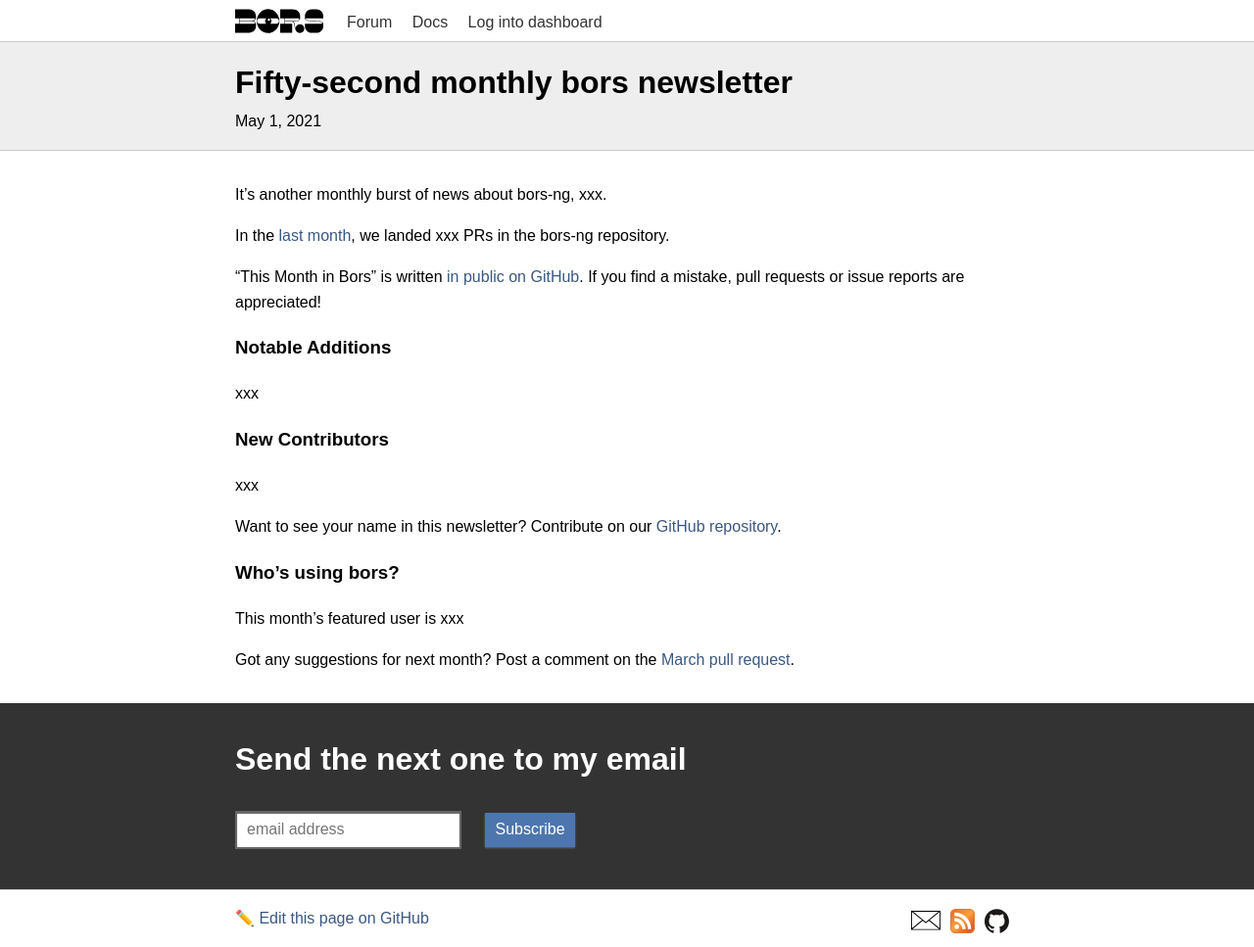
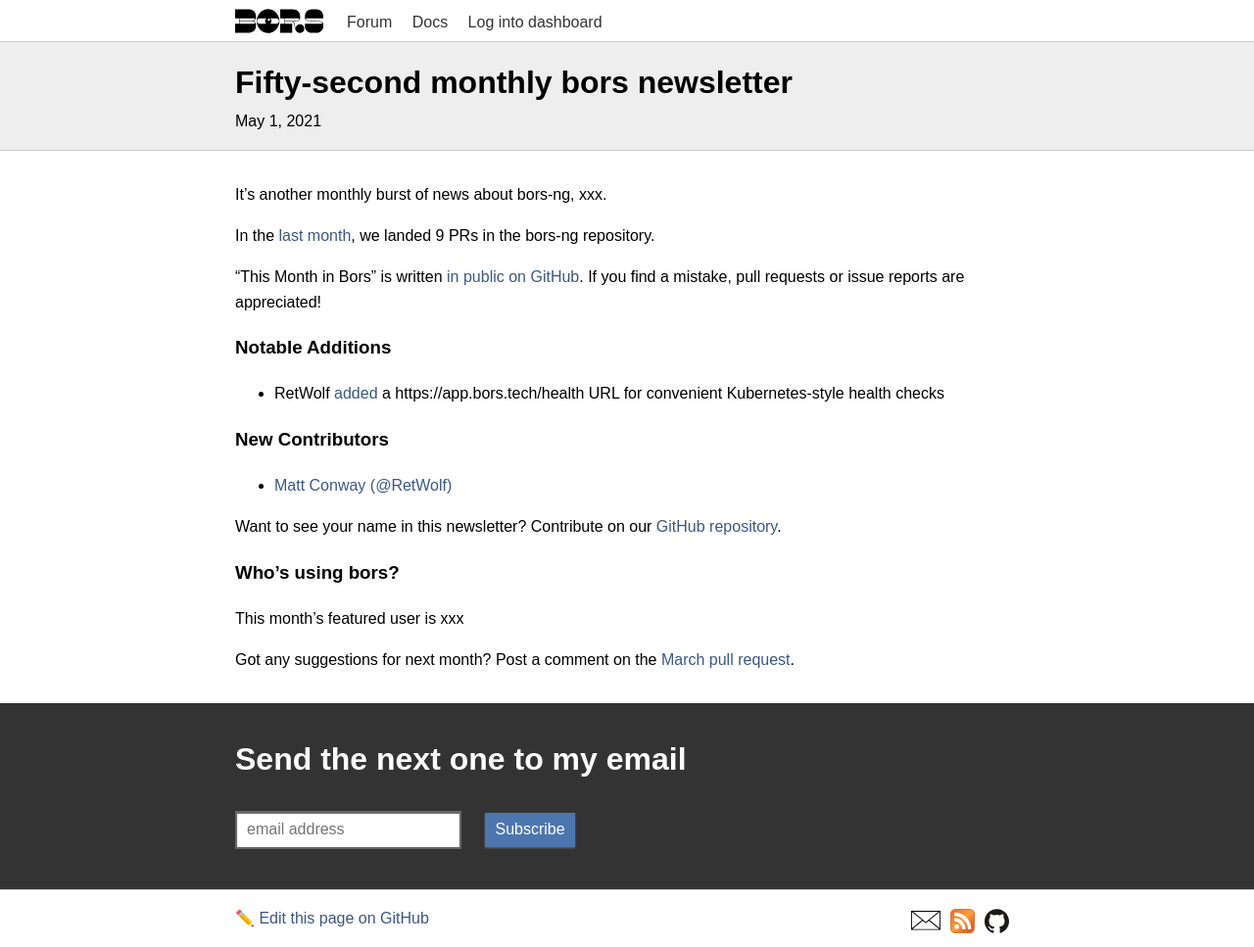
Before and after one commit to bors-ng/bors-ng.github.io, a Jekyll site: the page built from _posts/2021-05-01-tmib-52.md, in a window 1280 px wide. Shown: the whole page at 98% size. Built offline with Jekyll 4.4.1, drawn with Linux system fonts in a browser that asks for light colours.

Commit message:
Add bors-ng/bors-ng#1195
Add Matt Conway @RetWolf as new contributor

```diff
--- a/_posts/2021-05-01-tmib-52.md
+++ b/_posts/2021-05-01-tmib-52.md
@@ -8,8 +8,8 @@
 
 It's another monthly burst of news about bors-ng, xxx.
 
-In the [last month](https://github.com/bors-ng/bors-ng/pulls?q=is%3Apr+is%3Amerged+closed%3A2021-03-01..2021-03-31),
-we landed xxx PRs in the bors-ng repository.
+In the [last month](https://github.com/bors-ng/bors-ng/pulls?q=is%3Apr+is%3Amerged+closed%3A2021-04-01..2021-04-30),
+we landed 9 PRs in the bors-ng repository.
 
 "This Month in Bors" is written [in public on GitHub][GitHub for TMiB].
 If you find a mistake, pull requests or issue reports are appreciated!
@@ -19,12 +19,12 @@
 
 ### Notable Additions
 
-xxx
+* RetWolf [added](https://github.com/bors-ng/bors-ng/pull/1195) a https://app.bors.tech/health URL for convenient Kubernetes-style health checks
 
 
 ### New Contributors
 
-xxx
+* [Matt Conway (@RetWolf)](https://github.com/RetWolf)
 
 Want to see your name in this newsletter? Contribute on our [GitHub repository](https://github.com/bors-ng/bors-ng).
 
```
